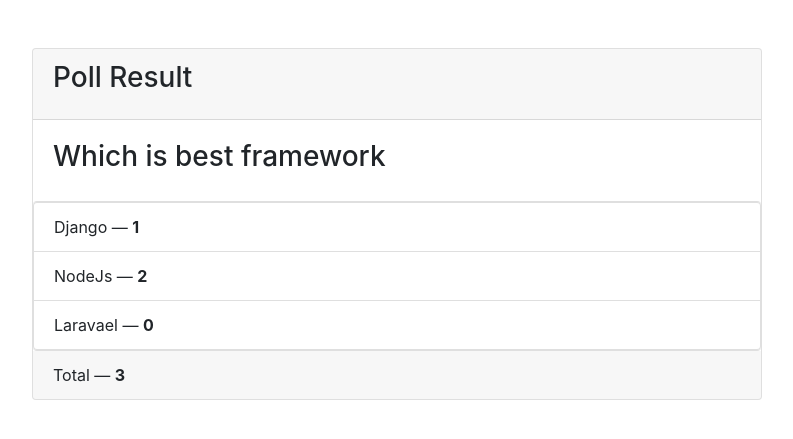
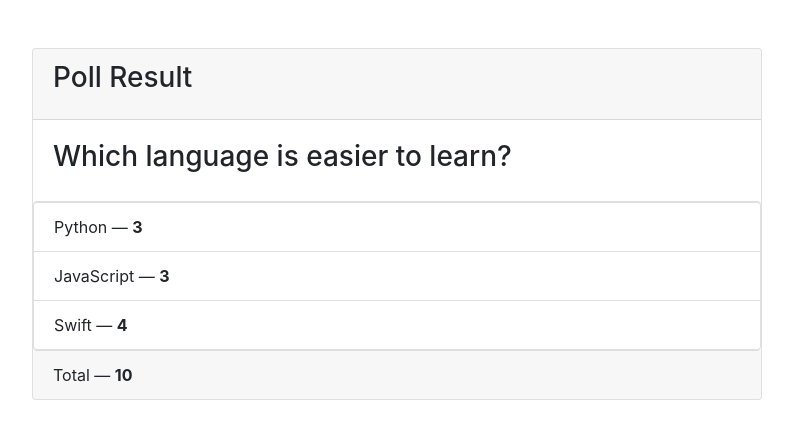
Before and after one commit to Ramkumar-45/Pollapp, a Django app: page /results/1 in a window 1280 px wide. Shown: the part 64-503 px from the top of the page, without its empty margins (53-846 px from the left). Run offline with Django 3.2, Linux system fonts and the light colour scheme; data comes from the database, SQL or seed files in the repository; some libraries are stand-ins or nearby versions.

Commit message:
Update results.html

```diff
--- a/templates/poll/results.html
+++ b/templates/poll/results.html
@@ -11,17 +11,17 @@
             </div>
 
             <div class="card-body">
-                <h3>{{ poll.question }}</h3>
+                <h3>Which language is easier to learn?</h3>
             </div>
 
             <ul class="list-group">
-                <li class="list-group-item">{{ poll.choice_1 }} &mdash; <strong>{{ poll.choice_1_count }}</strong></li>
-                <li class="list-group-item">{{ poll.choice_2 }} &mdash; <strong>{{ poll.choice_2_count }}</strong></li>
-                <li class="list-group-item">{{ poll.choice_3 }} &mdash; <strong>{{ poll.choice_3_count }}</strong></li>
+                <li class="list-group-item">Python &mdash; <strong>3</strong></li>
+                <li class="list-group-item">JavaScript &mdash; <strong>3</strong></li>
+                <li class="list-group-item">Swift &mdash; <strong>4</strong></li>
             </ul>
 
             <div class="card-footer">
-                Total &mdash; <strong>{{ poll.total }}</strong>
+                Total &mdash; <strong>10</strong>
             </div>
 
         </div>
```
